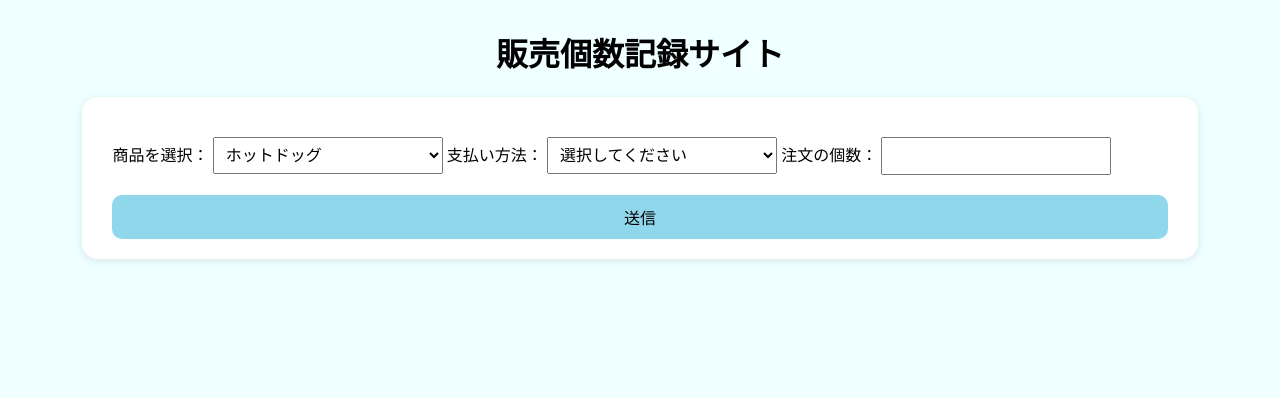
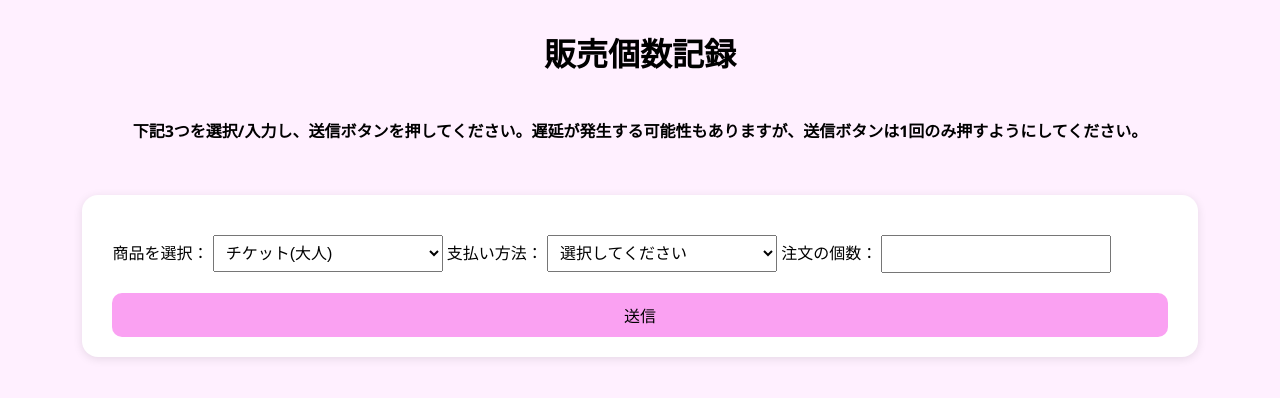
Before and after one commit to chiiirrrrro/sales-recording-ver.2, a plain HTML site: page index.html in a window 1280 px wide. Drawn offline with Linux system fonts and the light colour scheme.

Commit message:
Add files via upload

```diff
--- a/index.html
+++ b/index.html
@@ -7,7 +7,7 @@
   <style>
     body {
       font-family: "Segoe UI", sans-serif;
-      background: #f0ffff;
+      background: #fff0ff;
       display: flex;
       flex-direction: column;
       align-items: center;
@@ -35,7 +35,7 @@
     button {
       width: 100%;
       padding: 10px;
-      background: #90d7ec;
+      background: #faa1f2;
       border: none;
       border-radius: 10px;
       cursor: pointer;
@@ -47,14 +47,16 @@
   </style>
 </head>
 <body>
-  <h1>販売個数記録サイト</h1>
+  <h1>販売個数記録</h1>
+  <h4>下記3つを選択/入力し、送信ボタンを押してください。遅延が発生する可能性もありますが、送信ボタンは1回のみ押すようにしてください。</h4>
+    <p></p>
   <form id="salesForm">
     <label>商品を選択：</label>
     <select name="item" required>
-      <option value="ホットドッグ">ホットドッグ</option>
-      <option value="フランクフルト">フランクフルト</option>
-      <option value="まかないホットドッグ">まかないホットドッグ</option>
-      <option value="まかないフランクフルト">まかないフランクフルト</option>
+      <option value="チケット(大人)">チケット(大人)</option>
+      <option value="チケット(学生)">チケット(学生)</option>
+      <option value="おかわり(大人)">おかわり(大人)</option>
+      <option value="おかわり(学生)">おかわり(学生)</option>
     </select>
 
     <label>支払い方法：</label>
@@ -69,13 +71,8 @@
 
     <button type="submit">送信</button>
   </form>
-
   <script>
-    const scriptURL = "https://script.google.com/macros/s/AKfycbysL3c85rC_lyOtTI56NIcycJIKEOCA302dHI9zSOGITgVPrg9Zqw7hL1DEuZ97dL9T/exec";
-
-    function delay(ms) {
-      return new Promise(resolve => setTimeout(resolve, ms));
-    }
+    const scriptURL = "https://script.google.com/macros/s/AKfycbw5WKGASxjtRuAHBSaNgPtfKwP5fIKTiTSflhuHs3LkvPFy2CMzCVoSw2ySzkouS0ByvQ/exec";
 
     document.getElementById('salesForm').addEventListener('submit', async (e) => {
       e.preventDefault();
@@ -91,10 +88,8 @@
 
         const result = await res.json();
 
-        // GASが 'queued' または 'success' を返した場合
-        if (result.result === 'success' || result.result === 'queued') {
-          await delay(1000);
-          alert('送信が完了しました（記録はバックグラウンドで実行されます）');
+        if (result.result === 'success') {
+          alert('送信しました');
           form.reset();
         } else {
           alert('送信に失敗しました: ' + (result.message || ''));
@@ -104,6 +99,6 @@
         console.error(err);
       }
     });
-  </script>
+</script>
 </body>
 </html>
```
